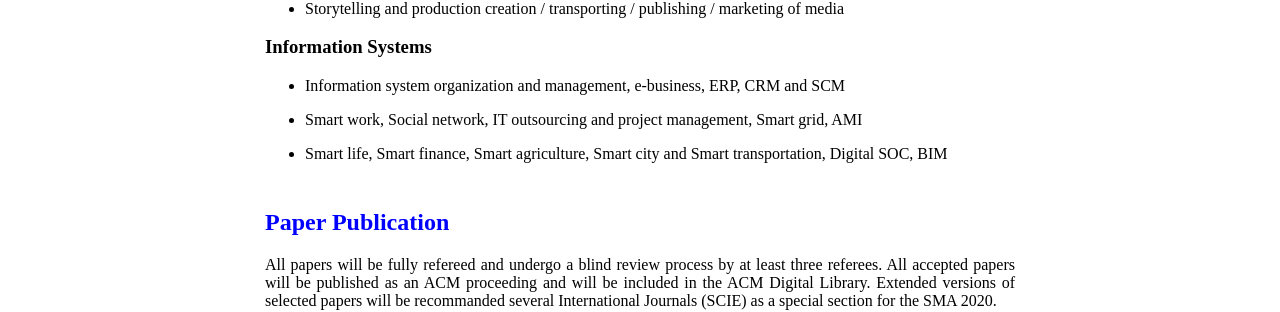
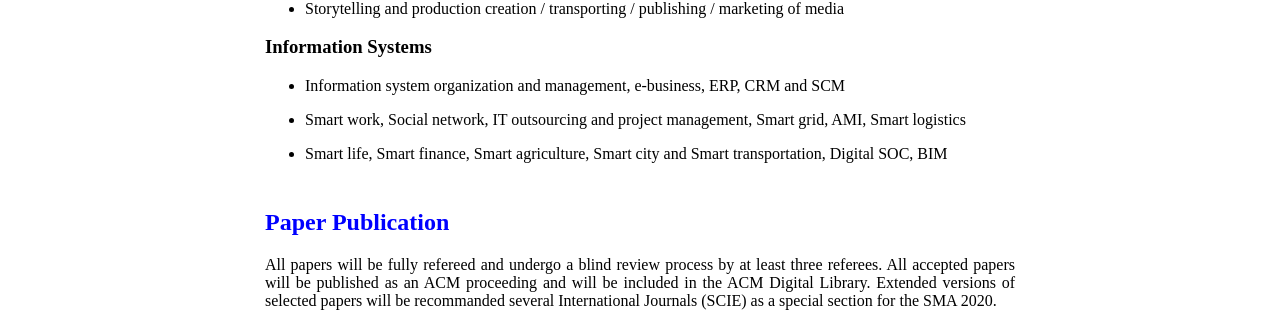
Before and after one commit to icea-conf/sma-2020.github.io, a Jekyll site: the page built from papers/index.html, in a window 1280 px wide. Shown: the part 727-1039 px from the top of the page. Built offline with Jekyll 4.4.1, drawn with Linux system fonts in a browser that asks for light colours.

Commit message:
Update index.html

```diff
--- a/papers/index.html
+++ b/papers/index.html
@@ -32,7 +32,7 @@ title: SMA 2020
                         <h3>Information Systems</h3>
                               <ul>
                                     <li><p>Information system organization and management, e-business, ERP, CRM and SCM</p></li>
-                                    <li><p>Smart work, Social network, IT outsourcing and project management, Smart grid, AMI</p></li>
+                                    <li><p>Smart work, Social network, IT outsourcing and project management, Smart grid, AMI, Smart logistics</p></li>
                                     <li><p>Smart life, Smart finance, Smart agriculture, Smart city and Smart transportation, Digital SOC, BIM</p></li>
                               </ul>
             </div>
```
